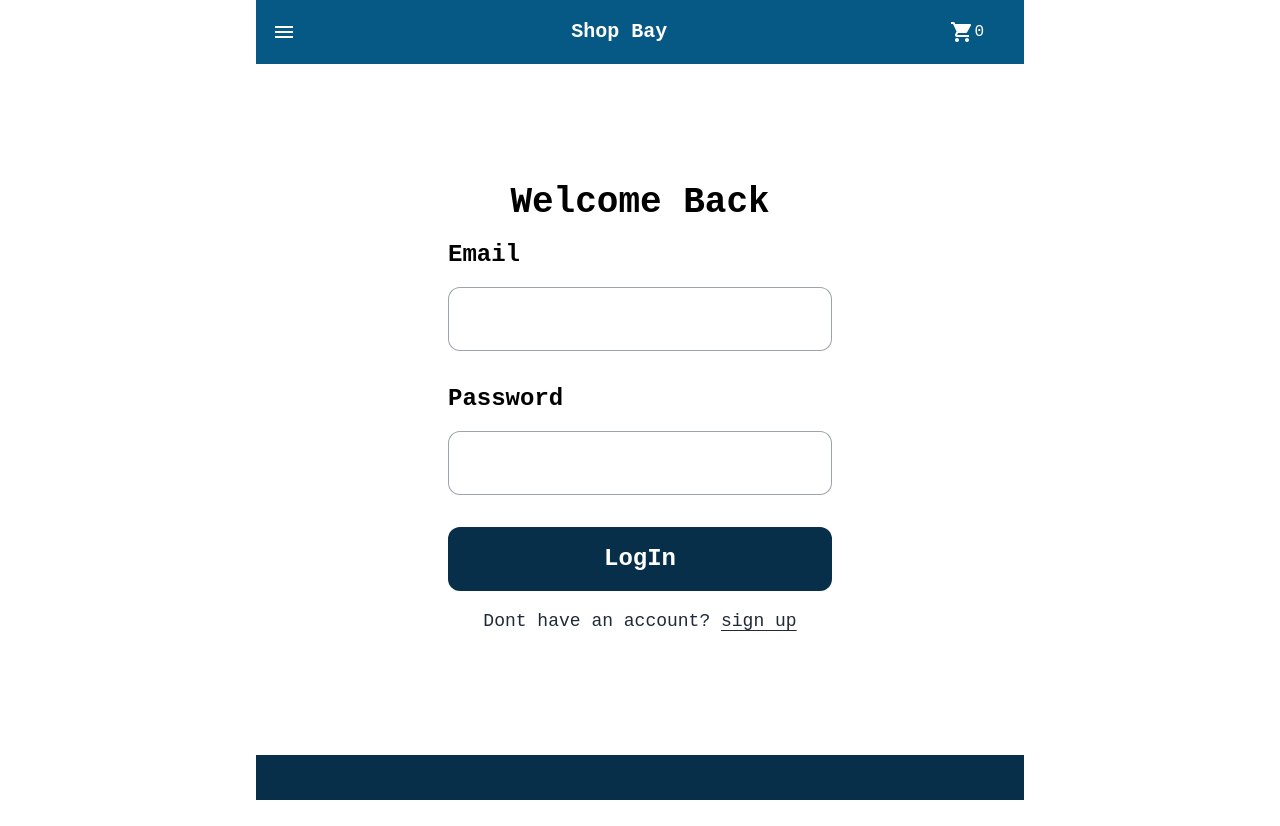
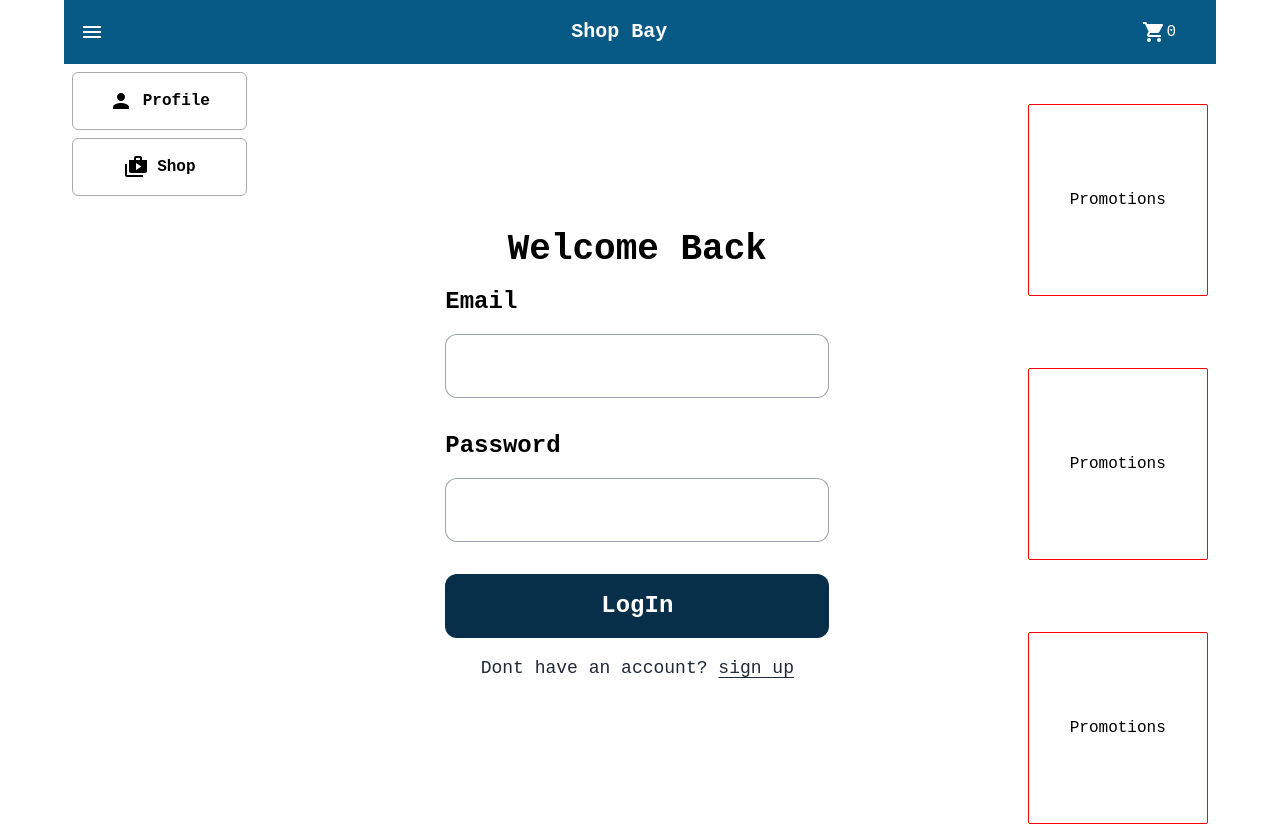
Before and after one commit to kindnesskay/shop-bay, a Next.js app: page /auth/login in a window 1280 px wide. Shown: the top 826 px of the page. Before the commit the page ends 800 px from the top, so only its background shows below. Built offline with nearby package versions, Linux system fonts and the light colour scheme; no server answers.

Commit message:
making major ui change

```diff
--- a/app/layout.js
+++ b/app/layout.js
@@ -3,22 +3,44 @@ import { ShopContextProvider } from "../context/usercontext";
 import NavBar from "@/components/NavBar";
 import CartDrawer from "@/components/cartDrawer";
 import MenuDrawer from "@/components/menuDrawer";
+import { LinkButton } from "@/components/buttonLinks";
+import { Person, Shop2 } from "@mui/icons-material";
+import Promotions from "@/components/cards/Promotions";
 
 export default function RootLayout({ children }) {
   return (
-    <html lang="en" className="w-full flex justify-center min-h-screen bg-white">
+    <html
+      lang="en"
+      className="w-full flex justify-center bg-white"
+    >
       <ShopContextProvider>
-        <body className=" w-full max-w-3xl min-h-full relative flex flex-col justify-between overflow-y-auto">
+        <body className=" w-full max-w-6xl  flex flex-col  justify-between overflow-auto">
           <header>
             <title>shop bay</title>
             <NavBar />
           </header>
           <CartDrawer />
           <MenuDrawer />
-          <main className="w-full  h-full pt-16 ">
-            <section className="w-full h-full ">{children}</section>
+          <main className="w-full pt-16 flex">
+            <section className="w-3/12  flex max-lg:hidden">
+              <div className="w-full flex flex-col gap-2 p-2">
+                <LinkButton
+                  title={"Profile"}
+                  link={"/user/profile"}
+                  icon={<Person />}
+                />
+                <LinkButton title={"Shop"} link={"/shop"} icon={<Shop2 />} />
+              </div>
+            </section>
+            <section className="w-full pb-4 min-h-screen">{children}</section>
+            <section className="w-3/12 h-full  flex flex-col justify-around gap-2 p-2 max-xl:hidden">
+
+              <Promotions/>
+              <Promotions/>
+              <Promotions/>
+            </section>
           </main>
-          <footer className="h-12 bg-sky-950 "> </footer>
+          <footer className="h-48 bg-sky-950 "> </footer>
         </body>
       </ShopContextProvider>
     </html>
--- a/components/NavBar.js
+++ b/components/NavBar.js
@@ -6,7 +6,7 @@ import Link from "next/link";
 function NavBar() {
   const { itemsInCart, setMenuState, setCartState } = useContext(ShopContext);
   return (
-    <nav className="w-full max-w-3xl flex z-40 px-8 justify-between fixed bg-sky-800 items-center h-16 pl-4 ">
+    <nav className="w-full flex z-40 px-8 justify-between fixed max-w-6xl bg-sky-800 items-center h-16 pl-4">
       <button className="text-white" onClick={() => setMenuState(true)}>
         <Menu />
       </button>
--- /dev/null
+++ b/components/cards/Promotions.js
@@ -0,0 +1,6 @@
+
+export default function Promotions() {
+  return (
+    <div className="w-full h-48 flex items-center justify-center red-border rounded-sm">Promotions</div>
+  )
+}
```
Also changed, not shown: components/store/CategoriesCol.js (added).
